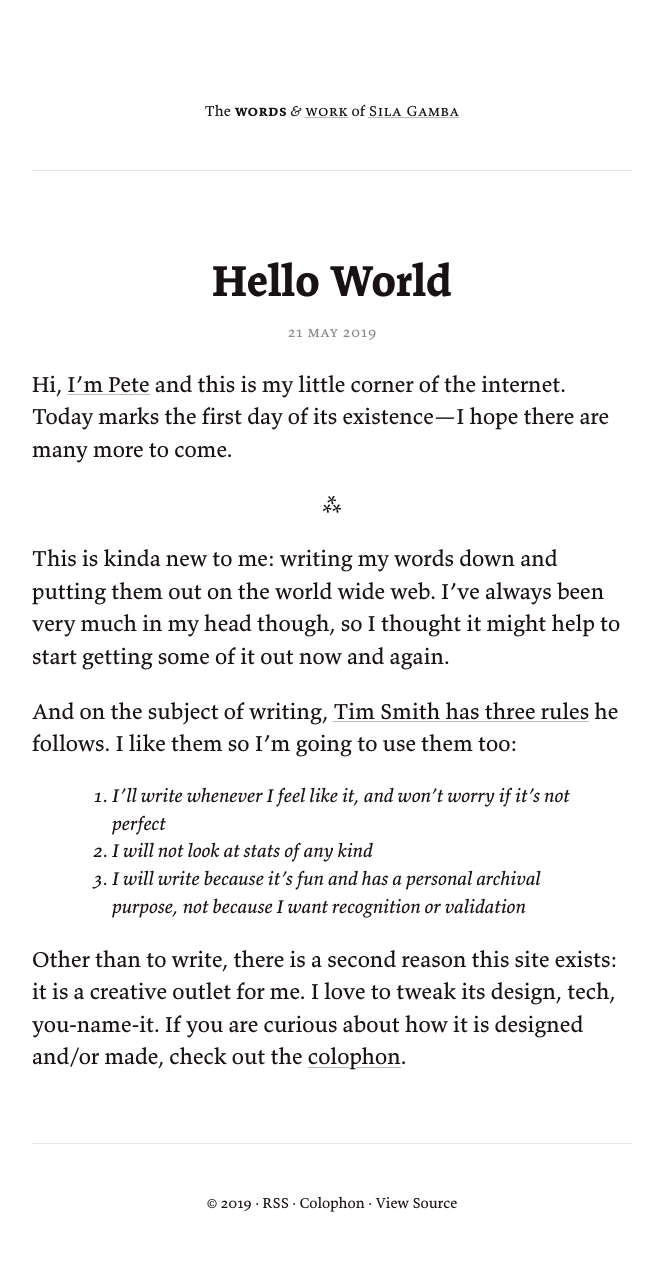
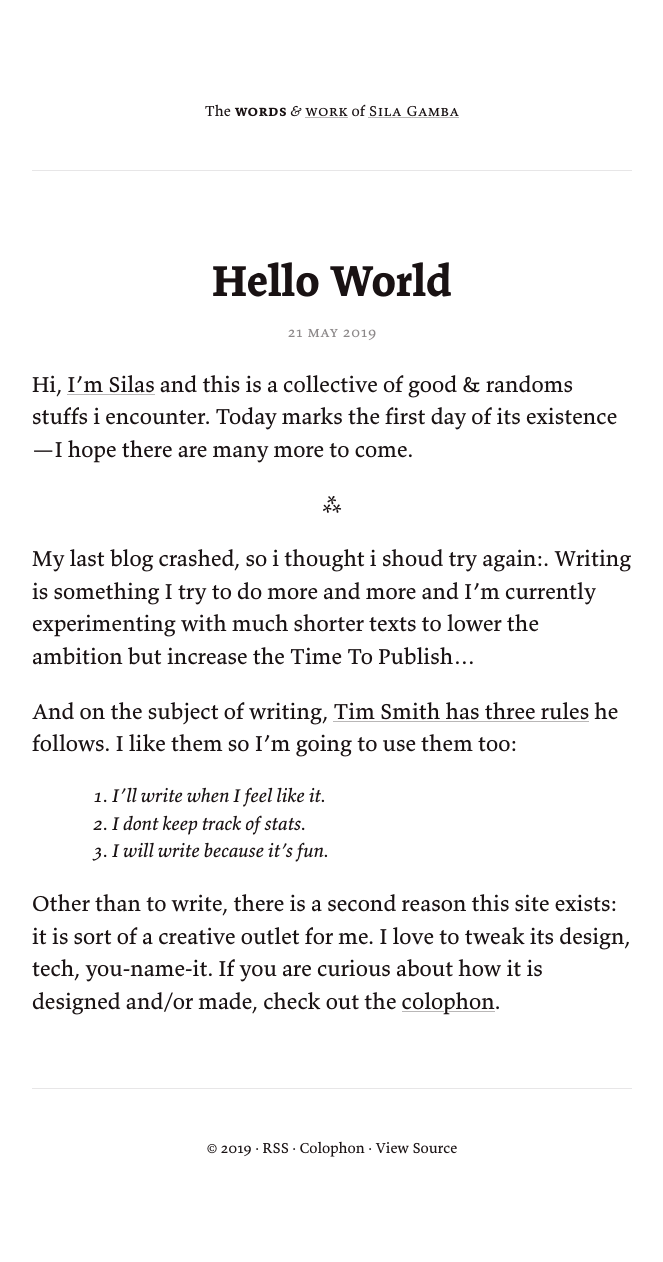
Before and after one commit to upmusings/upshift, a Jekyll site: the page built from words/_posts/2019-05-21-hello-world.md, in a window 1280 px wide. Shown: the whole page, without its empty margins (308-971 px from the left). Built offline with Jekyll 4.4.1, drawn with Linux system fonts in a browser that asks for light colours; after the commit the page ends 1206 px from its top, so only the background shows below that.

Commit message:
Update 2019-05-21-hello-world.md

```diff
--- a/words/_posts/2019-05-21-hello-world.md
+++ b/words/_posts/2019-05-21-hello-world.md
@@ -1,19 +1,20 @@
 ---
 title: Hello World
 date: 2019-05-21 22:35:21 +0200
+
 ---
 
-Hi, [I'm Pete](/) and this is my little corner of the internet. Today marks the first day of its existence—I hope there are many more to come.
+Hi, [I'm Silas](/) and this is a collective of good & randoms stuffs i encounter.  Today marks the first day of its existence—I hope there are many more to come.
 
 <!-- more -->
 ---
 
-This is kinda new to me: writing my words down and putting them out on the world wide web. I've always been very much in my head though, so I thought it might help to start getting some of it out now and again. <!--I guess I'm also hoping to find some clarity through writing.-->
+My last blog crashed, so i thought i shoud try again:. Writing is something I try to do more and more and I’m currently experimenting with much shorter texts to lower the ambition but increase the Time To Publish... <!--I guess I'm also hoping to find some clarity through writing.-->
 
 And on the subject of writing, [Tim Smith has three rules](https://brightpixels.blog/hello) he follows. I like them so I'm going to use them too:
 
-> 1. I’ll write whenever I feel like it, and won’t worry if it’s not perfect
-  2. I will not look at stats of any kind
-  3. I will write because it’s fun and has a personal archival purpose, not because I want recognition or validation
+> 1. I’ll write when I feel like it.
+  2. I dont keep track of stats.
+  3. I will write because it’s fun.
 
-Other than to write, there is a second reason this site exists: it is a creative outlet for me. I love to tweak its design, tech, you-name-it. If you are curious about how it is designed and/or made, check out the [colophon](/colophon).
+Other than to write, there is a second reason this site exists: it is sort of a creative outlet for me. I love to tweak its design, tech, you-name-it. If you are curious about how it is designed and/or made, check out the [colophon](/colophon).
```
